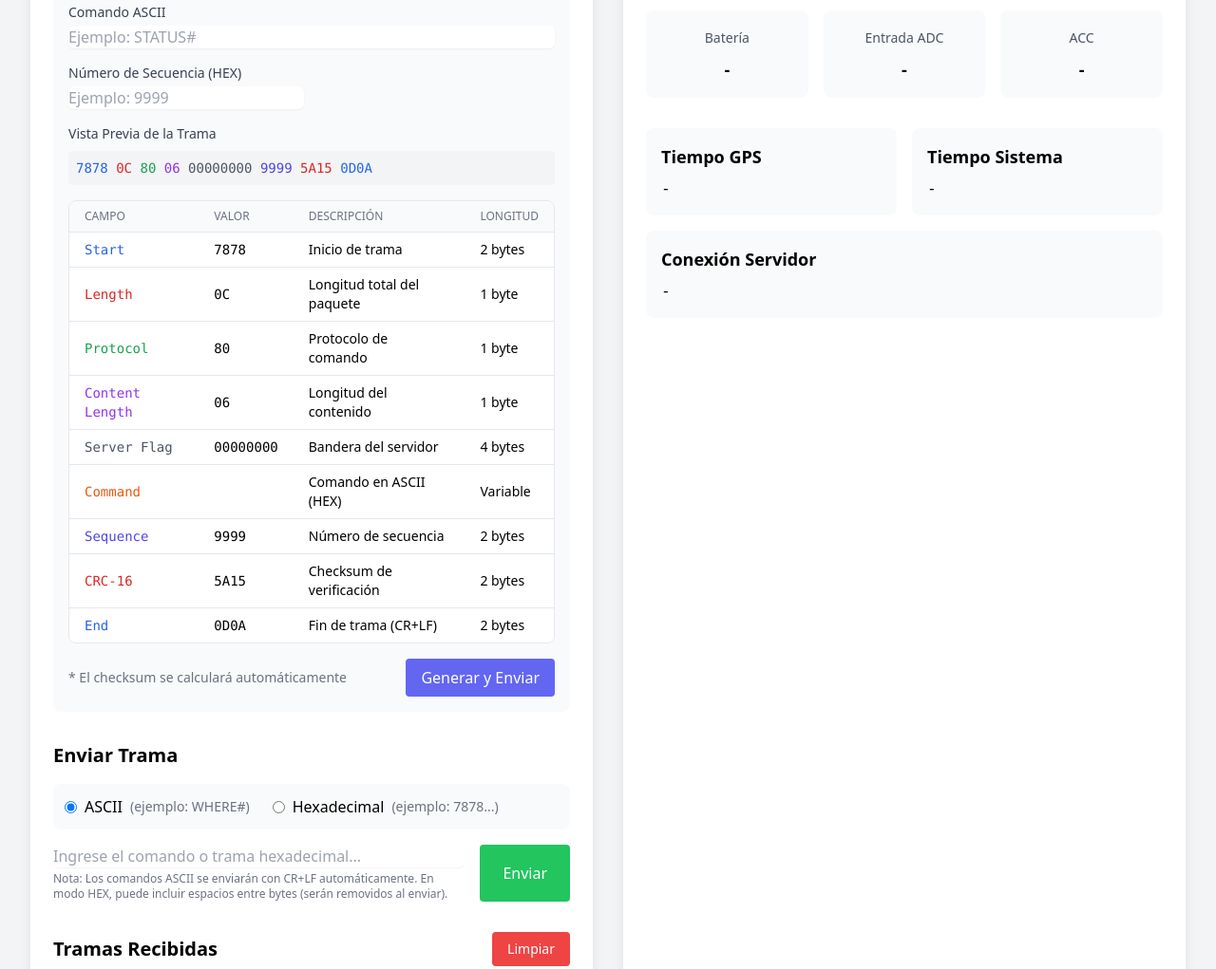
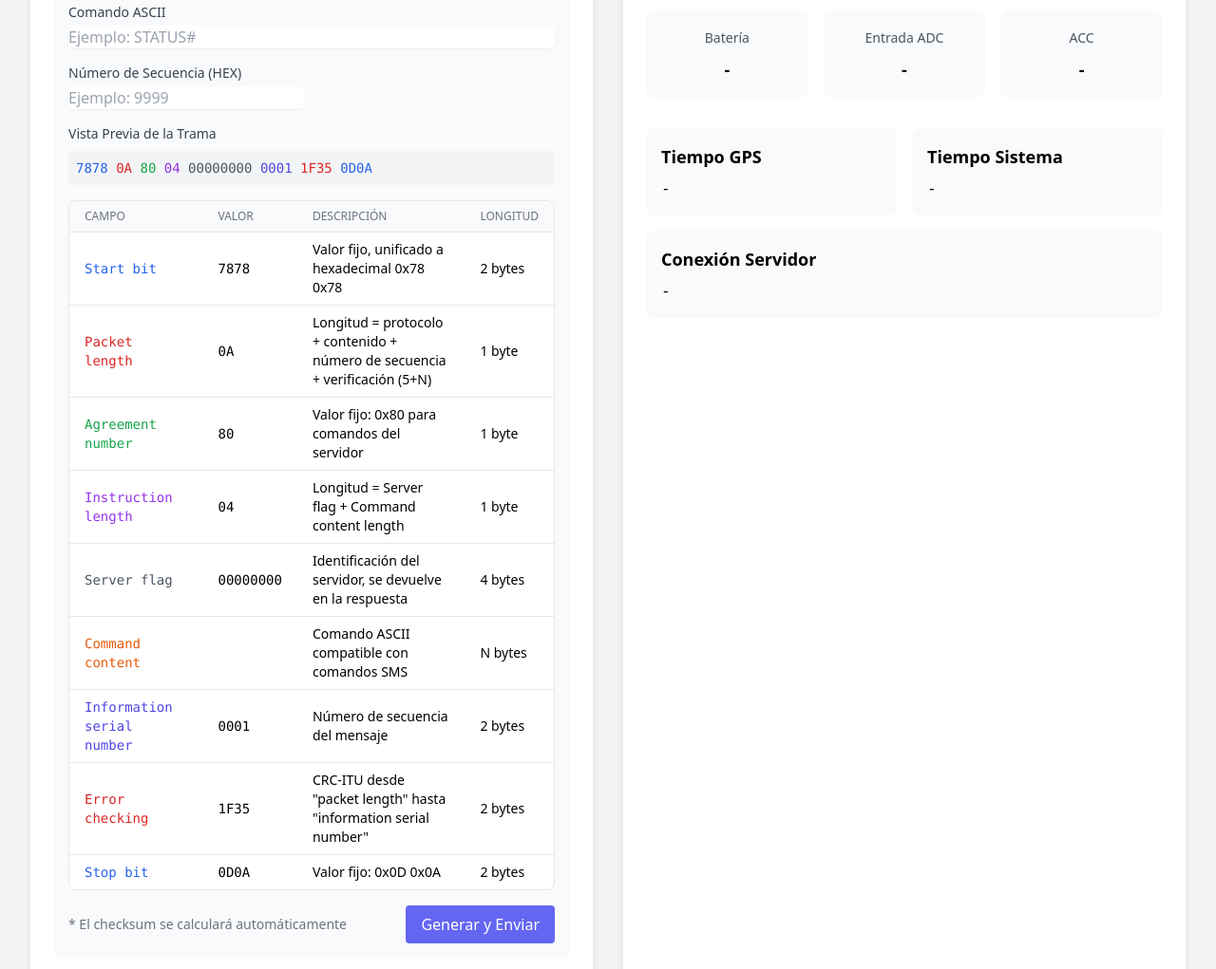
Before and after one commit to ciscojmg/r11-serial-port, a website: page public/index.html in a window 1280 px wide. Shown: the part 489-1510 px from the top of the page at 95% size. Drawn offline with nearby package versions, Linux system fonts and the light colour scheme; no server answers.

Commit message:
Actualizar etiquetas y descripciones en index.html para mejorar la claridad de la tabla de tramas. Modificar la lógica en main.js para ajustar el valor inicial del número de secuencia y corregir el cálculo de longitudes y checksum según el manual. Se reubican funciones para convertir texto a hexadecimal y calcular CRC-16.

```diff
--- a/public/index.html
+++ b/public/index.html
@@ -113,57 +113,57 @@
                                         </thead>
                                         <tbody class="bg-white divide-y divide-gray-200 text-sm">
                                             <tr>
-                                                <td class="px-4 py-2 text-blue-600 font-mono">Start</td>
+                                                <td class="px-4 py-2 text-blue-600 font-mono">Start bit</td>
                                                 <td class="px-4 py-2 font-mono">7878</td>
-                                                <td class="px-4 py-2">Inicio de trama</td>
+                                                <td class="px-4 py-2">Valor fijo, unificado a hexadecimal 0x78 0x78</td>
                                                 <td class="px-4 py-2">2 bytes</td>
                                             </tr>
                                             <tr>
-                                                <td class="px-4 py-2 text-red-600 font-mono">Length</td>
+                                                <td class="px-4 py-2 text-red-600 font-mono">Packet length</td>
                                                 <td class="px-4 py-2 font-mono"><span id="previewLengthDetail">11</span></td>
-                                                <td class="px-4 py-2">Longitud total del paquete</td>
+                                                <td class="px-4 py-2">Longitud = protocolo + contenido + número de secuencia + verificación (5+N)</td>
                                                 <td class="px-4 py-2">1 byte</td>
                                             </tr>
                                             <tr>
-                                                <td class="px-4 py-2 text-green-600 font-mono">Protocol</td>
+                                                <td class="px-4 py-2 text-green-600 font-mono">Agreement number</td>
                                                 <td class="px-4 py-2 font-mono">80</td>
-                                                <td class="px-4 py-2">Protocolo de comando</td>
+                                                <td class="px-4 py-2">Valor fijo: 0x80 para comandos del servidor</td>
                                                 <td class="px-4 py-2">1 byte</td>
                                             </tr>
                                             <tr>
-                                                <td class="px-4 py-2 text-purple-600 font-mono">Content Length</td>
+                                                <td class="px-4 py-2 text-purple-600 font-mono">Instruction length</td>
                                                 <td class="px-4 py-2 font-mono"><span id="previewContentLengthDetail">0B</span></td>
-                                                <td class="px-4 py-2">Longitud del contenido</td>
+                                                <td class="px-4 py-2">Longitud = Server flag + Command content length</td>
                                                 <td class="px-4 py-2">1 byte</td>
                                             </tr>
                                             <tr>
-                                                <td class="px-4 py-2 text-gray-600 font-mono">Server Flag</td>
+                                                <td class="px-4 py-2 text-gray-600 font-mono">Server flag</td>
                                                 <td class="px-4 py-2 font-mono">00000000</td>
-                                                <td class="px-4 py-2">Bandera del servidor</td>
+                                                <td class="px-4 py-2">Identificación del servidor, se devuelve en la respuesta</td>
                                                 <td class="px-4 py-2">4 bytes</td>
                                             </tr>
                                             <tr>
-                                                <td class="px-4 py-2 text-orange-600 font-mono">Command</td>
+                                                <td class="px-4 py-2 text-orange-600 font-mono">Command content</td>
                                                 <td class="px-4 py-2 font-mono"><span id="previewCommandDetail">53544154555323</span></td>
-                                                <td class="px-4 py-2">Comando en ASCII (HEX)</td>
-                                                <td class="px-4 py-2">Variable</td>
+                                                <td class="px-4 py-2">Comando ASCII compatible con comandos SMS</td>
+                                                <td class="px-4 py-2">N bytes</td>
                                             </tr>
                                             <tr>
-                                                <td class="px-4 py-2 text-indigo-600 font-mono">Sequence</td>
+                                                <td class="px-4 py-2 text-indigo-600 font-mono">Information serial number</td>
                                                 <td class="px-4 py-2 font-mono"><span id="previewSequenceDetail">9999</span></td>
-                                                <td class="px-4 py-2">Número de secuencia</td>
+                                                <td class="px-4 py-2">Número de secuencia del mensaje</td>
                                                 <td class="px-4 py-2">2 bytes</td>
                                             </tr>
                                             <tr>
-                                                <td class="px-4 py-2 text-red-600 font-mono">CRC-16</td>
+                                                <td class="px-4 py-2 text-red-600 font-mono">Error checking</td>
                                                 <td class="px-4 py-2 font-mono"><span id="previewChecksumDetail">ABCD</span></td>
-                                                <td class="px-4 py-2">Checksum de verificación</td>
+                                                <td class="px-4 py-2">CRC-ITU desde "packet length" hasta "information serial number"</td>
                                                 <td class="px-4 py-2">2 bytes</td>
                                             </tr>
                                             <tr>
-                                                <td class="px-4 py-2 text-blue-600 font-mono">End</td>
+                                                <td class="px-4 py-2 text-blue-600 font-mono">Stop bit</td>
                                                 <td class="px-4 py-2 font-mono">0D0A</td>
-                                                <td class="px-4 py-2">Fin de trama (CR+LF)</td>
+                                                <td class="px-4 py-2">Valor fijo: 0x0D 0x0A</td>
                                                 <td class="px-4 py-2">2 bytes</td>
                                             </tr>
                                         </tbody>
--- a/public/js/main.js
+++ b/public/js/main.js
@@ -380,12 +380,56 @@ document.addEventListener('DOMContentLoaded', () => {
     const previewSequence = document.getElementById('previewSequence');
     const previewChecksum = document.getElementById('previewChecksum');
 
+    // Función para actualizar la vista previa de la trama
+    function updateFramePreview() {
+        const command = customCommand.value.trim();
+        const sequence = sequenceNumber.value.trim() || '0001';  // Cambiado a 0001 como valor inicial
+
+        // Convertir comando a hex
+        const commandHex = textToHex(command);
+
+        // Calcular longitudes según el manual
+        // Instruction length = Server flag (4 bytes) + Command content length (N)
+        const instructionLength = 4 + (commandHex.length / 2);
+
+        // Packet length = protocol (1) + instruction length (1) + server flag (4) + command content (N) + serial number (2) + error check (2)
+        const packetLength = 1 + 1 + 4 + (commandHex.length / 2) + 2 + 2;
+
+        // Actualizar vista previa principal
+        previewLength.textContent = packetLength.toString(16).padStart(2, '0').toUpperCase();
+        previewContentLength.textContent = instructionLength.toString(16).padStart(2, '0').toUpperCase();
+        previewCommand.textContent = commandHex;
+        previewSequence.textContent = sequence;
+
+        // Actualizar detalles en la tabla
+        document.getElementById('previewLengthDetail').textContent = packetLength.toString(16).padStart(2, '0').toUpperCase();
+        document.getElementById('previewContentLengthDetail').textContent = instructionLength.toString(16).padStart(2, '0').toUpperCase();
+        document.getElementById('previewCommandDetail').textContent = commandHex;
+        document.getElementById('previewSequenceDetail').textContent = sequence;
+
+        // Calcular CRC-ITU (desde packet length hasta information serial number)
+        const dataForCrc =
+            packetLength.toString(16).padStart(2, '0') +
+            '80' +
+            instructionLength.toString(16).padStart(2, '0') +
+            '00000000' +
+            commandHex +
+            sequence;
+
+        const crc = calculateCRC16(dataForCrc);
+        const checksumHex = crc.toString(16).padStart(4, '0').toUpperCase();
+
+        // Actualizar checksum en ambos lugares
+        previewChecksum.textContent = checksumHex;
+        document.getElementById('previewChecksumDetail').textContent = checksumHex;
+    }
+
     // Función para convertir texto a hexadecimal
     function textToHex(text) {
         return Array.from(text).map(char => char.charCodeAt(0).toString(16).padStart(2, '0')).join('').toUpperCase();
     }
 
-    // Función para calcular CRC-16
+    // Función para calcular CRC-16 (CRC-ITU)
     function calculateCRC16(data) {
         let crc = 0xFFFF;
         for (let i = 0; i < data.length; i += 2) {
@@ -399,47 +443,6 @@ document.addEventListener('DOMContentLoaded', () => {
             }
         }
         return crc;
-    }
-
-    // Función para actualizar la vista previa de la trama
-    function updateFramePreview() {
-        const command = customCommand.value.trim();
-        const sequence = sequenceNumber.value.trim() || '9999';
-
-        // Convertir comando a hex
-        const commandHex = textToHex(command);
-
-        // Calcular longitudes
-        const contentLength = (commandHex.length / 2) + 6; // comando + 4 bytes en cero + 2 bytes secuencia
-        const packetLength = contentLength + 6; // contenido + protocolo + longitud contenido + checksum
-
-        // Actualizar vista previa principal
-        previewLength.textContent = packetLength.toString(16).padStart(2, '0').toUpperCase();
-        previewContentLength.textContent = contentLength.toString(16).padStart(2, '0').toUpperCase();
-        previewCommand.textContent = commandHex;
-        previewSequence.textContent = sequence;
-
-        // Actualizar detalles en la tabla
-        document.getElementById('previewLengthDetail').textContent = packetLength.toString(16).padStart(2, '0').toUpperCase();
-        document.getElementById('previewContentLengthDetail').textContent = contentLength.toString(16).padStart(2, '0').toUpperCase();
-        document.getElementById('previewCommandDetail').textContent = commandHex;
-        document.getElementById('previewSequenceDetail').textContent = sequence;
-
-        // Calcular y actualizar checksum
-        const dataForCrc =
-            packetLength.toString(16).padStart(2, '0') +
-            '80' +
-            contentLength.toString(16).padStart(2, '0') +
-            '00000000' +
-            commandHex +
-            sequence;
-
-        const crc = calculateCRC16(dataForCrc);
-        const checksumHex = crc.toString(16).padStart(4, '0').toUpperCase();
-
-        // Actualizar checksum en ambos lugares
-        previewChecksum.textContent = checksumHex;
-        document.getElementById('previewChecksumDetail').textContent = checksumHex;
     }
 
     // Función para generar y enviar la trama completa
```
